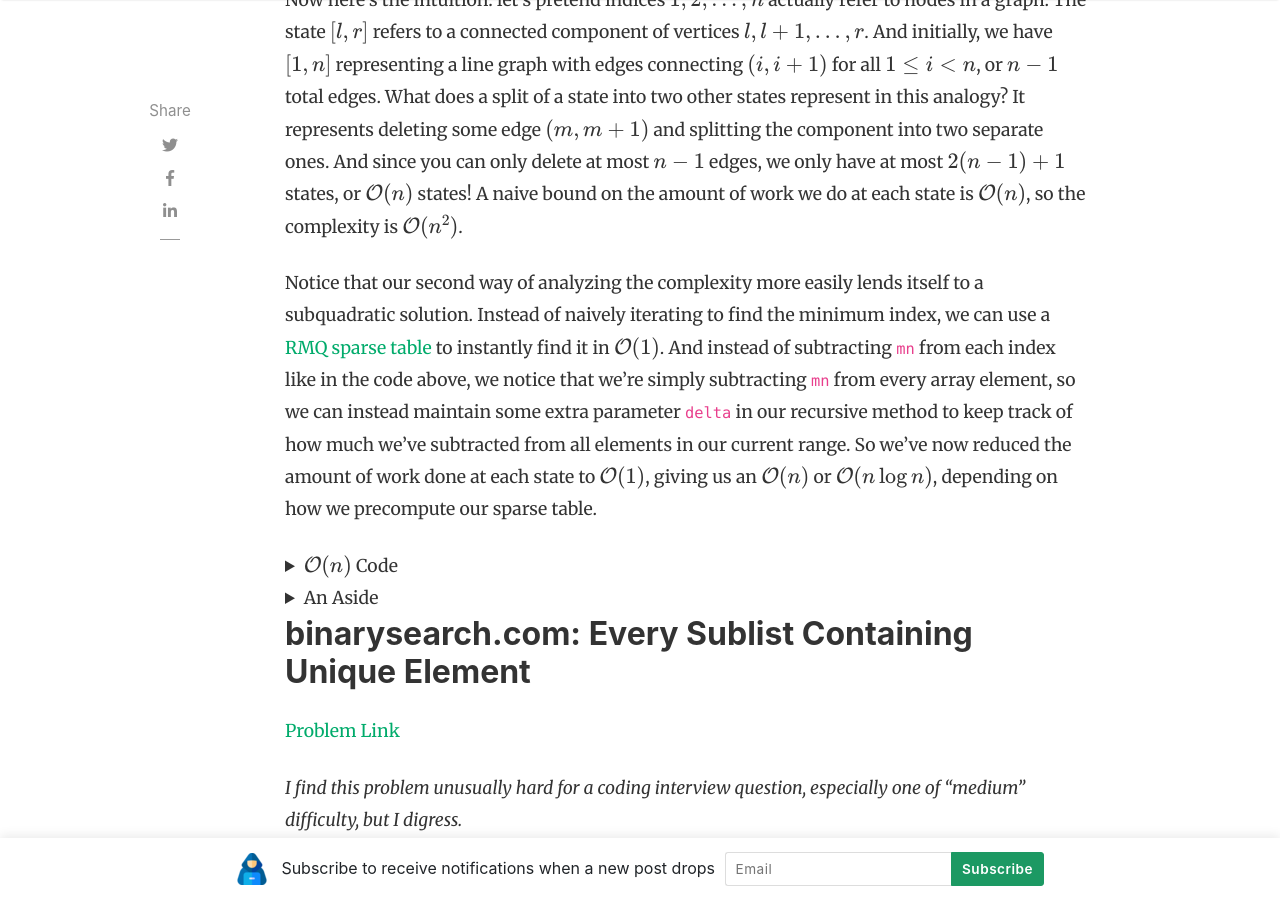
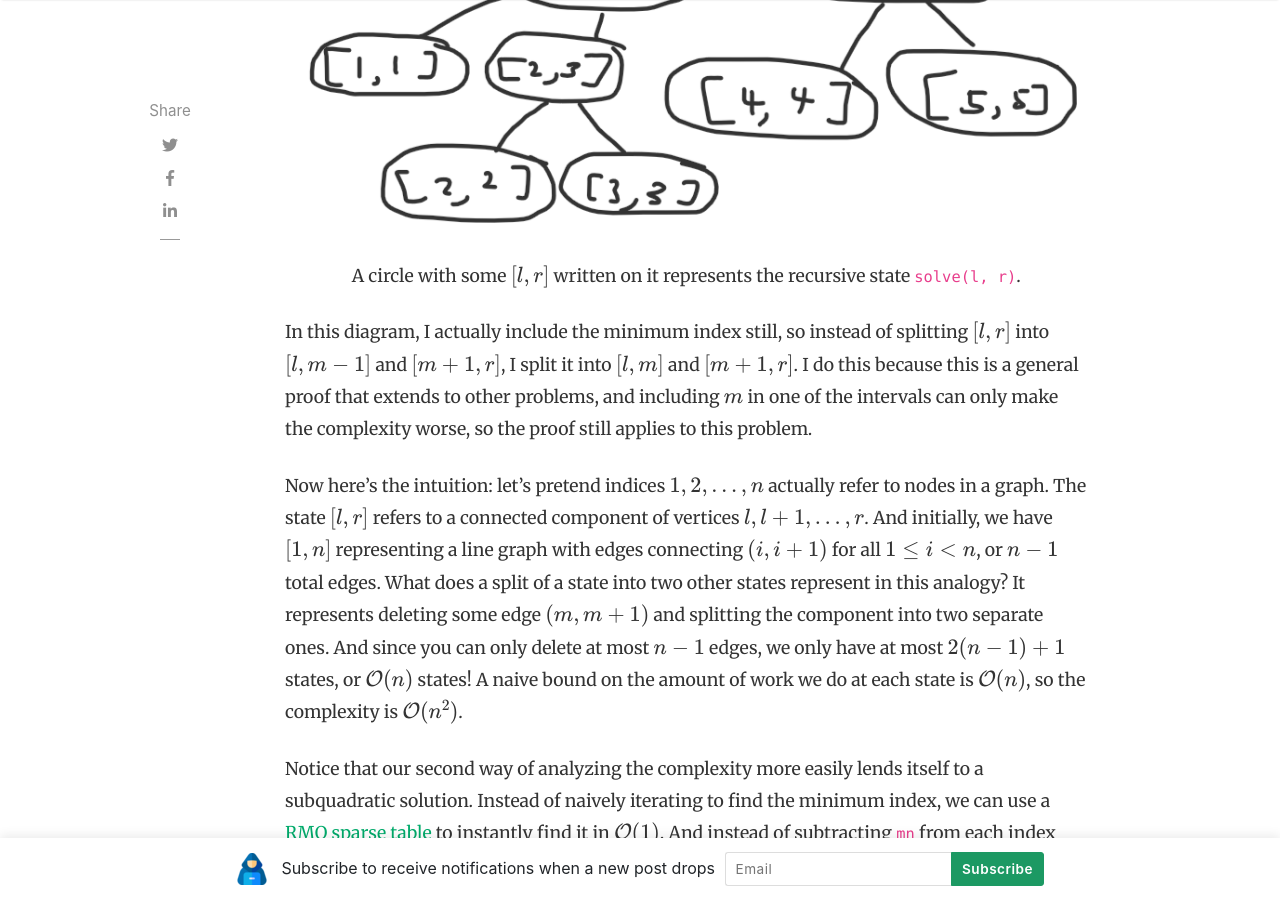
Before and after one commit to mzhang2021/cp-blog, a Jekyll site: the page built from _posts/2021-09-10-divide-and-conquer.md, in a window 1280 px wide and 900 px high, scrolled down 3123 px. Built offline with Jekyll 4.4.1, drawn with Linux system fonts in a browser that asks for light colours; nearby versions of some CDN libraries; formulas are drawn with MathJax 3; comment, search, counter and statistics services are not loaded; some of the changed text lies outside the part shown.

Commit message:
fixed formatting, added images

```diff
--- a/_posts/2021-09-10-divide-and-conquer.md
+++ b/_posts/2021-09-10-divide-and-conquer.md
@@ -12,7 +12,7 @@ Divide and conquer (D&Q for short) is a common and powerful problem solving para
 The core concept of D&Q is to divide your problem into subproblems, then combine them together in some way. Analyzing the time complexity of a D&Q algorithm isn't always obvious, and the most common way it's done in literature is using the [master theorem](https://en.wikipedia.org/wiki/Master_theorem_(analysis_of_algorithms)). However, I personally don't find the master theorem very intuitive, so I prefer to just analyze the complexity by looking at the recursive tree of states. To explain what I mean, take a look at the following diagram for merge sort:
 
 ![image 1]({{ site.baseurl }}/assets/images/divide-and-conquer-1.png)
-<center><em>Image courtesy of <a href="https://www.interviewbit.com/tutorial/merge-sort-algorithm/">InterviewBit</a></em></center>
+<div style="text-align: center"><em>Image courtesy of <a href="https://www.interviewbit.com/tutorial/merge-sort-algorithm/">InterviewBit</a></em></div>
 
 To understand the complexity of merge sort, we note that the height of the recursive tree is at most $\mathcal O(\log n)$, because on each layer the size of the subarrays we are working with get halved, and you can only half an array of size $n$ at most $\log_2 n$ times. On each layer, we are merging together two subarrays from the next layer, and the sum of all subarray sizes is the size of the original array, or $n$. Since we do $\mathcal O(n)$ work on each of $\mathcal O(\log n)$ layers, the complexity of merge sort is $\mathcal O(n \log n)$.
 
@@ -57,6 +57,8 @@ One question left: what's the time complexity? One way of bounding the time comp
 Another approach is simply counting the number of total states. A naive bound would be $\mathcal O(n^2)$ states, since there are $\frac{n(n+1)}{2}$ possible subarrays, but we can prove a better bound. Consider this crudely drawn recursive tree:
 
 ![image 2]({{ site.baseurl }}/assets/images/divide-and-conquer-2.png)
+<div markdown="1" style="text-align: center">A circle with some $[l, r]$ written on it represents the recursive state `solve(l, r)`.
+</div>
 
 In this diagram, I actually include the minimum index still, so instead of splitting $[l, r]$ into $[l, m - 1]$ and $[m + 1, r]$, I split it into $[l, m]$ and $[m + 1, r]$. I do this because this is a general proof that extends to other problems, and including $m$ in one of the intervals can only make the complexity worse, so the proof still applies to this problem.
 
@@ -337,12 +339,16 @@ Hopefully you gleaned something from this tutorial! I tried to order the article
 
 ## Problems (Roughly Ordered Based on Techniques Used in Article)
 [Codeforces Round 689D: Divide and Summarize](https://codeforces.com/contest/1461/problem/D)
+
 [Codeforces Edu 105D: Dogeforces](https://codeforces.com/problemset/problem/1494/D)
+
 [Codeforces Round 429D: Destiny](https://codeforces.com/problemset/problem/840/D)
+
 [SPOJ ADACABAA: Ada and Species](https://www.spoj.com/problems/ADACABAA/)
 
 This is a very short list, so comment any other problems you know.
 
 ## References (For CDQ D&Q)
 [https://codeforces.com/blog/entry/68263?#comment-525816](https://codeforces.com/blog/entry/68263?#comment-525816)
+
 [https://assets.hkoi.org/training2018/dc.pdf](https://assets.hkoi.org/training2018/dc.pdf)
```
Also changed, not shown: _posts/2021-09-03-first-post.md (renamed from _posts/2021-09-04-first-post.md), assets/images/divide-and-conquer-2.png (added), assets/images/divide-and-conquer-3.png (added).
